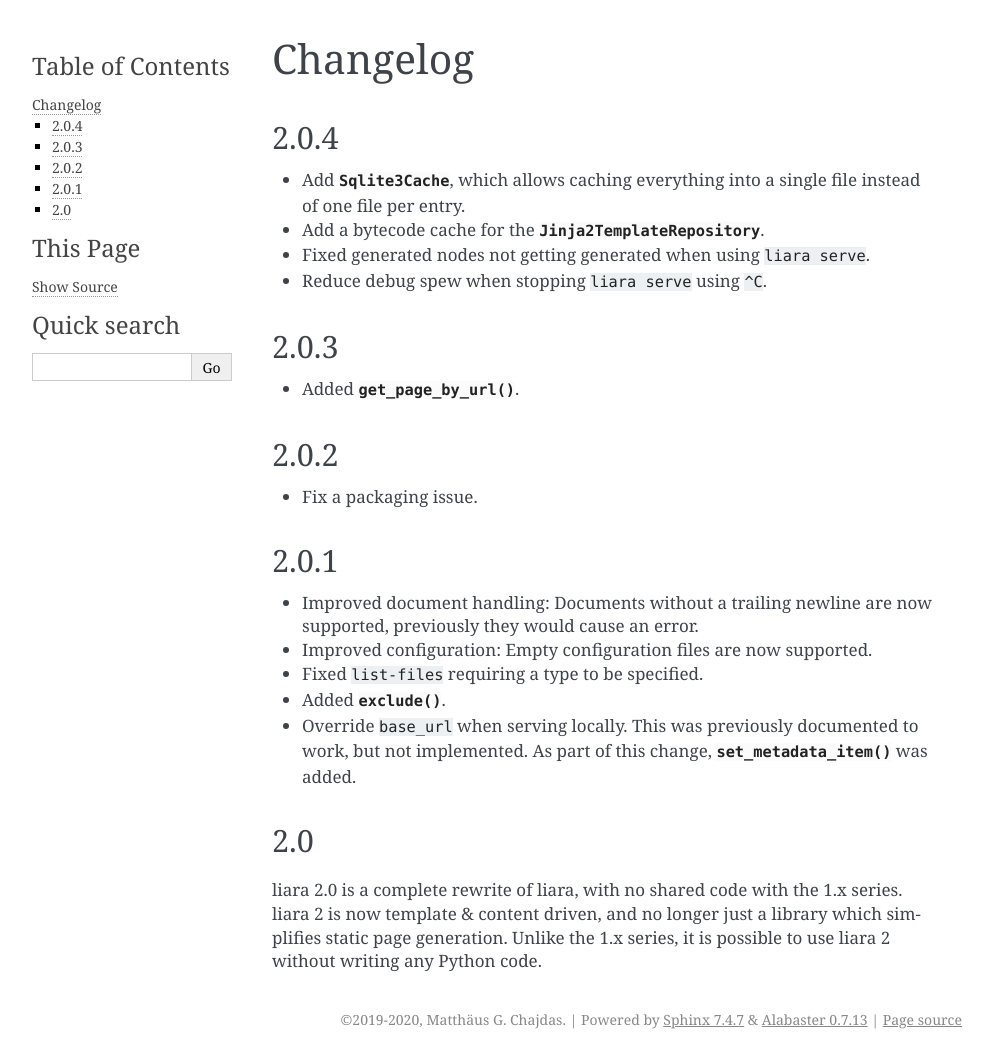
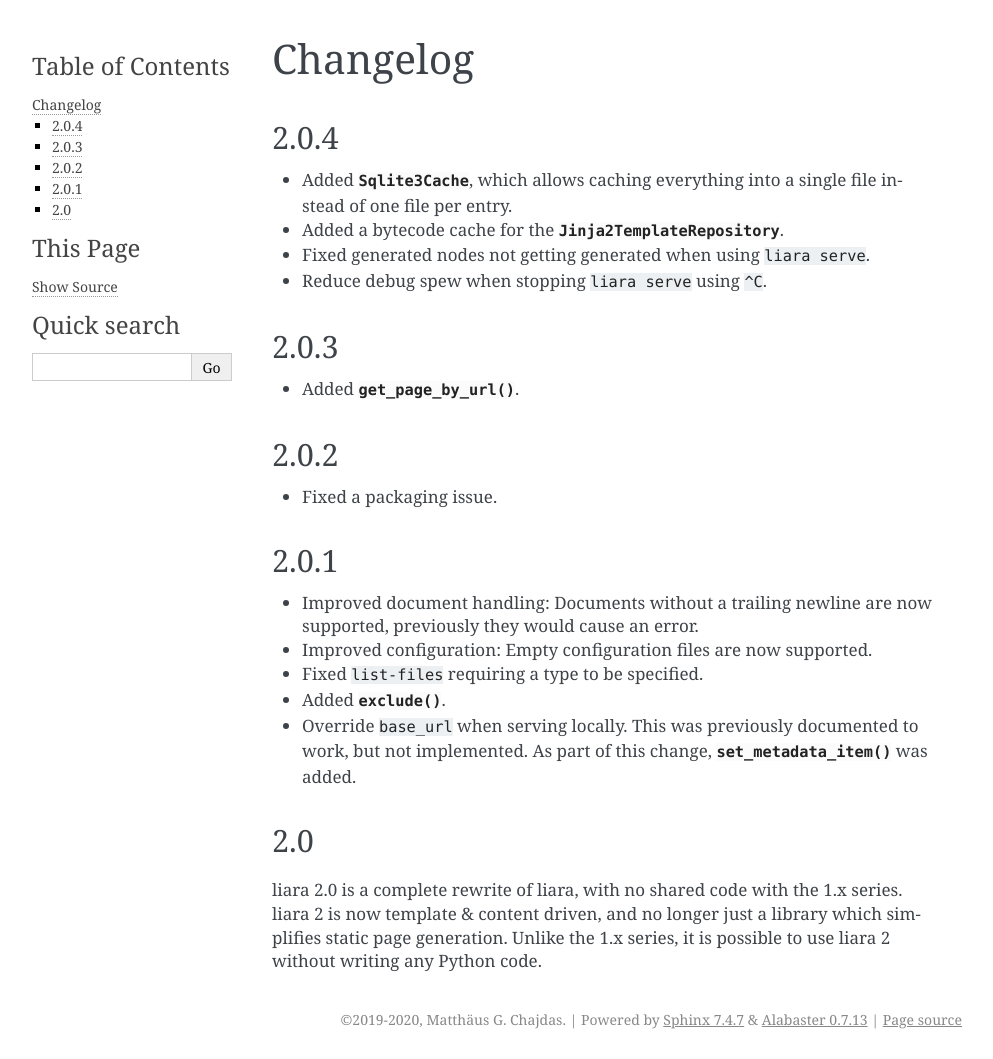
Before and after one commit to Anteru/liara, a Sphinx documentation site: the page built from docs/source/changelog.rst, in a window 1280 px wide. Shown: the whole page, without its empty margins (148-1141 px from the left). Built offline with Sphinx 7.4.7, drawn with Linux system fonts in a browser that asks for light colours; the version number is read from the project's files by our own code.

Commit message:
Use past tense consistently in the documentation.

```diff
--- a/docs/source/changelog.rst
+++ b/docs/source/changelog.rst
@@ -4,8 +4,8 @@ Changelog
 2.0.4
 -----
 
-* Add :py:class:`~liara.cache.Sqlite3Cache`, which allows caching everything into a single file instead of one file per entry.
-* Add a bytecode cache for the :py:class:`~liara.template.Jinja2TemplateRepository`.
+* Added :py:class:`~liara.cache.Sqlite3Cache`, which allows caching everything into a single file instead of one file per entry.
+* Added a bytecode cache for the :py:class:`~liara.template.Jinja2TemplateRepository`.
 * Fixed generated nodes not getting generated when using ``liara serve``.
 * Reduce debug spew when stopping ``liara serve`` using ``^C``.
 
@@ -17,7 +17,7 @@ Changelog
 2.0.2
 -----
 
-* Fix a packaging issue.
+* Fixed a packaging issue.
 
 2.0.1
 -----
```
